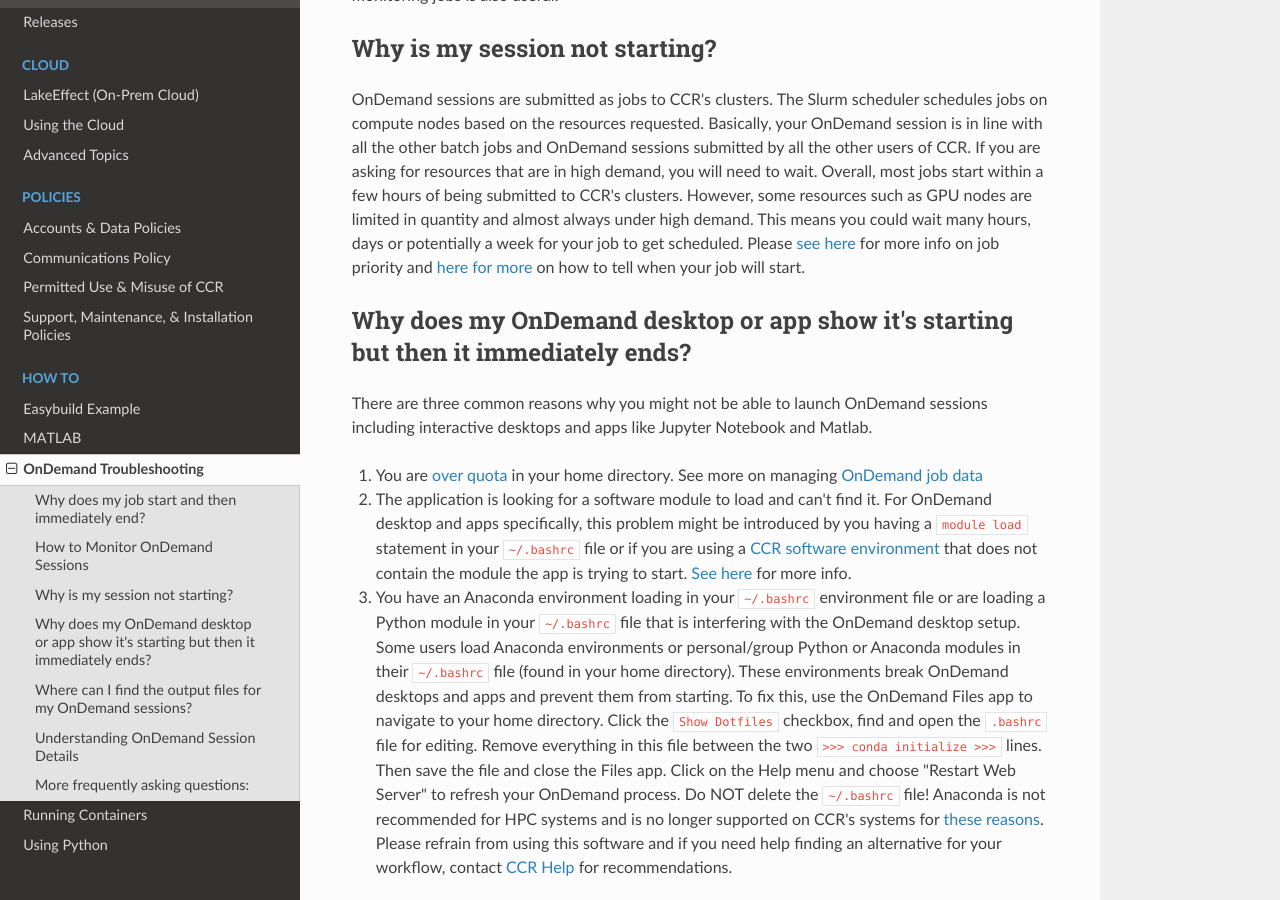
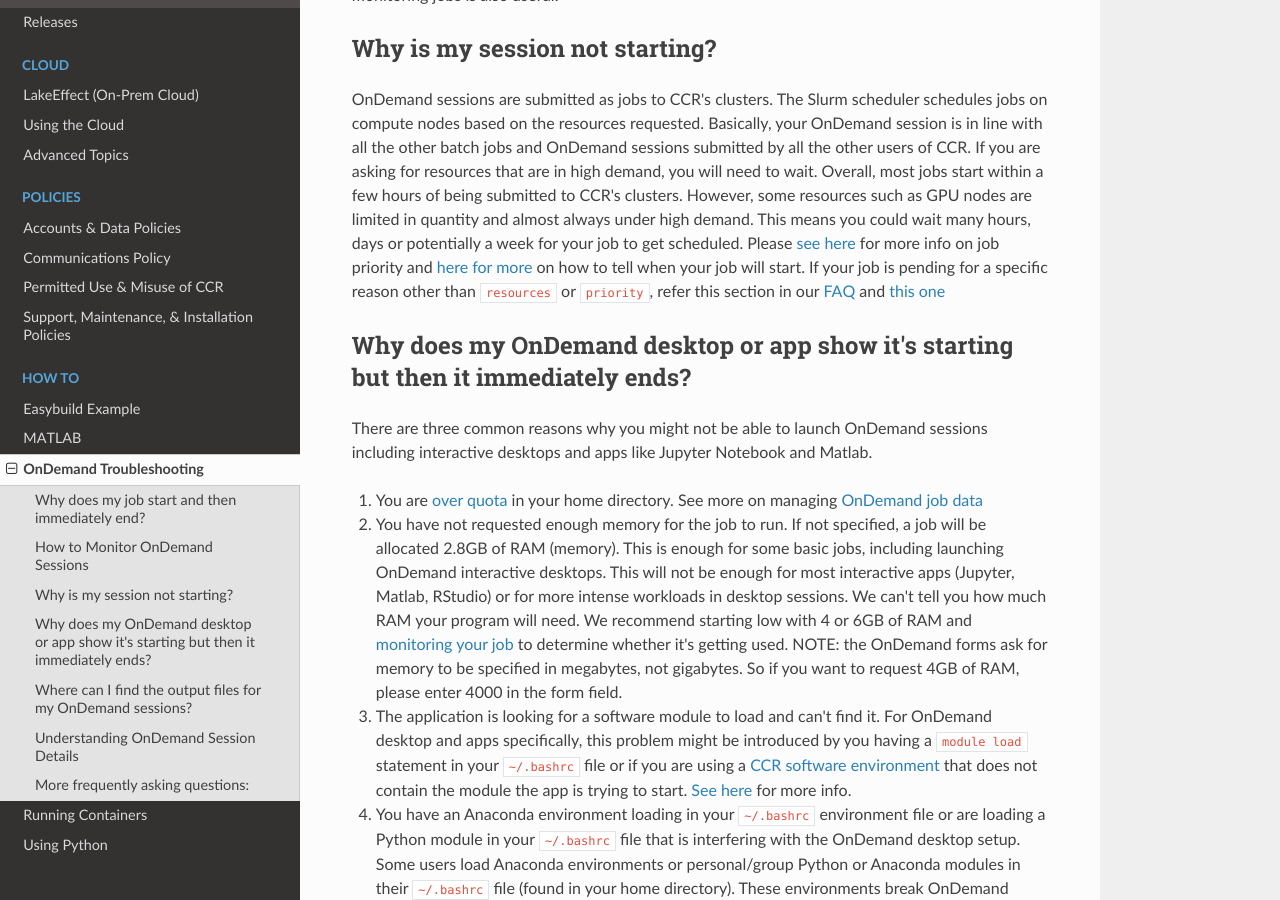
Before and after one commit to ubccr/ccrdocs, an MkDocs documentation site: the page built from pages/howto/ood-trouble.md, in a window 1280 px wide and 900 px high, scrolled down 553 px. Built offline with MkDocs 1.6.1, drawn with Linux system fonts in a browser that asks for light colours; nearby versions of some CDN libraries.

Commit message:
additional troubleshooting info added

```diff
--- a/pages/howto/ood-trouble.md
+++ b/pages/howto/ood-trouble.md
@@ -12,13 +12,14 @@ Use the OnDemand `Active Jobs` app to see your queued and running jobs.  [More i
 
 ## Why is my session not starting?
 
-OnDemand sessions are submitted as jobs to CCR's clusters.  The Slurm scheduler schedules jobs on compute nodes based on the resources requested.  Basically, your OnDemand session is in line with all the other batch jobs and OnDemand sessions submitted by all the other users of CCR.  If you are asking for resources that are in high demand, you will need to wait.  Overall, most jobs start within a few hours of being submitted to CCR's clusters.  However, some resources such as GPU nodes are limited in quantity and almost always under high demand.  This means you could wait many hours, days or potentially a week for your job to get scheduled.  Please [see here](../hpc/jobs.md#job-priority) for more info on job priority and [here for more](../faq.md#when-will-my-job-start) on how to tell when your job will start.
+OnDemand sessions are submitted as jobs to CCR's clusters.  The Slurm scheduler schedules jobs on compute nodes based on the resources requested.  Basically, your OnDemand session is in line with all the other batch jobs and OnDemand sessions submitted by all the other users of CCR.  If you are asking for resources that are in high demand, you will need to wait.  Overall, most jobs start within a few hours of being submitted to CCR's clusters.  However, some resources such as GPU nodes are limited in quantity and almost always under high demand.  This means you could wait many hours, days or potentially a week for your job to get scheduled.  Please [see here](../hpc/jobs.md#job-priority) for more info on job priority and [here for more](../faq.md#when-will-my-job-start) on how to tell when your job will start.  If your job is pending for a specific reason other than `resources` or `priority`, refer this section in our [FAQ](../faq.md#why-is-my-job-pending-with-reason-reqnodenotavail) and [this one](../faq.md#why-am-i-getting-a-qosmaxsubmitjobperuserlimit-error-when-i-try-to-submit-a-job)
 
 ## Why does my OnDemand desktop or app show it's starting but then it immediately ends?
 
 There are three common reasons why you might not be able to launch OnDemand sessions including interactive desktops and apps like Jupyter Notebook and Matlab.
 
 1. You are [over quota](../hpc/storage.md#checking-quotas) in your home directory.  See more on managing [OnDemand job data](../portals/ood.md#my-interactive-sessions)
+2. You have not requested enough memory for the job to run.  If not specified, a job will be allocated 2.8GB of RAM (memory).  This is enough for some basic jobs, including launching OnDemand interactive desktops.  This will not be enough for most interactive apps (Jupyter, Matlab, RStudio) or for more intense workloads in desktop sessions.  We can't tell you how much RAM your program will need.  We recommend starting low with 4 or 6GB of RAM and [monitoring your job](../hpc/jobs.md#monitoring-jobs) to determine whether it's getting used. NOTE: the OnDemand forms ask for memory to be specified in megabytes, not gigabytes.  So if you want to request 4GB of RAM, please enter 4000 in the form field.
 2. The application is looking for a software module to load and can't find it. For OnDemand desktop and apps specifically, this problem might be introduced by you having a `module load` statement in your `~/.bashrc` file or if you are using a [CCR software environment](../software/releases.md) that does not contain the module the app is trying to start. [See here](../faq.md#why-am-im-getting-module-not-found-errors) for more info.
 3. You have an Anaconda environment loading in your `~/.bashrc` environment file or are loading a Python module in your `~/.bashrc` file that is interfering with the OnDemand desktop setup.  Some users load Anaconda environments or personal/group Python or Anaconda modules in their `~/.bashrc` file (found in your home directory).  These environments break OnDemand desktops and apps and prevent them from starting.  To fix this, use the OnDemand Files app to navigate to your home directory.  Click the `Show Dotfiles` checkbox, find and open the `.bashrc` file for editing.  Remove everything in this file between the two `>>> conda initialize >>>` lines.  Then save the file and close the Files app.  Click on the Help menu and choose "Restart Web Server" to refresh your OnDemand process.  Do NOT delete the `~/.bashrc` file!  Anaconda is not recommended for HPC systems and is no longer supported on CCR's systems for [these reasons](../software/modules.md#anaconda-python). Please refrain from using this software and if you need help finding an alternative for your workflow, contact [CCR Help](../help.md) for recommendations.
 
```
Also changed, not shown: pages/faq.md (+8 -4 lines).
